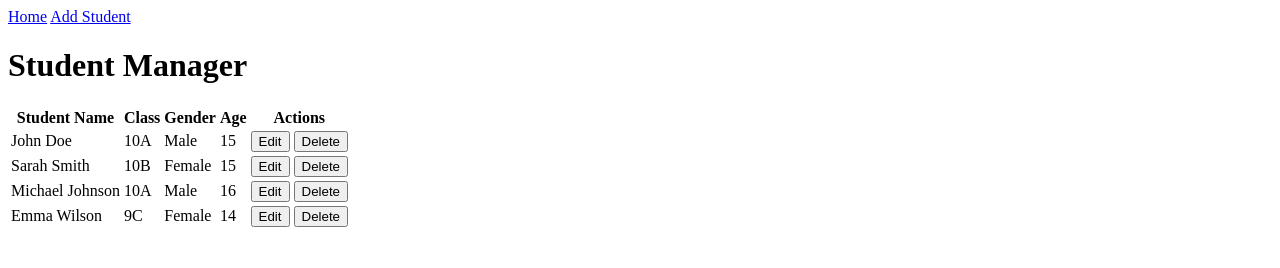
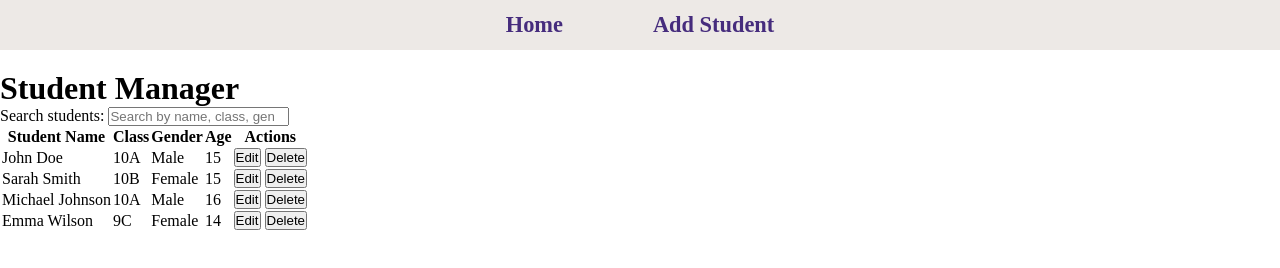
Before and after one commit to Ajoke4life/student-manager, a plain HTML site: page index.html in a window 1280 px wide. Drawn offline with Linux system fonts and the light colour scheme.

Commit message:
Import fooooooooont and add colors to project

```diff
--- a/index.html
+++ b/index.html
@@ -4,7 +4,7 @@
     <meta charset="UTF-8">
     <meta name="viewport" content="width=device-width, initial-scale=1.0">
     <title>Student Manager</title>
-    <link rel="stylesheet" href="styles/index.css">
+    <link rel="stylesheet" href="styles/common.css">
 </head>
 <body>
         <nav>
@@ -14,6 +14,10 @@
 
     <main>
         <h1>Student Manager</h1>
+        <div>
+            <label for="student-search">Search students:</label>
+            <input id="student-search" type="search" placeholder="Search by name, class, gender, or age">
+        </div>
         <table>
             <thead>
                 <tr>
--- /dev/null
+++ b/styles/common.css
@@ -0,0 +1,39 @@
+ @import url('https://fonts.googleapis.com/css2?family=Outfit:wght@100..900&family=Young+Serif&display=swap');
+
+ * {
+    margin: 0;
+    padding: 0;box-sizing: border-box;
+ }
+
+ a {
+    text-decoration: none;
+     color: inherit;
+ }
+
+ body {
+    font-family: "outfit, sans-serif";
+ }
+
+ nav {
+    display: flex;
+    justify-content: center;
+    gap: 50px;
+    height: 50px;
+    background-color: #EDE9E6;
+     margin-bottom: 20px;
+
+}
+nav a {
+    display: flex;
+    align-items: center;
+    padding-inline: 20px;
+    color: #462C7D;
+    height: 100%;
+    font-weight: bold;
+    font-size: 1.4rem;
+}
+
+nav a:hover {
+    background-color: #D552A3;
+    color: white;
+}
```
Also changed, not shown: add-students.html (+1 -1 lines), edit-student.html (+1 -1 lines).
